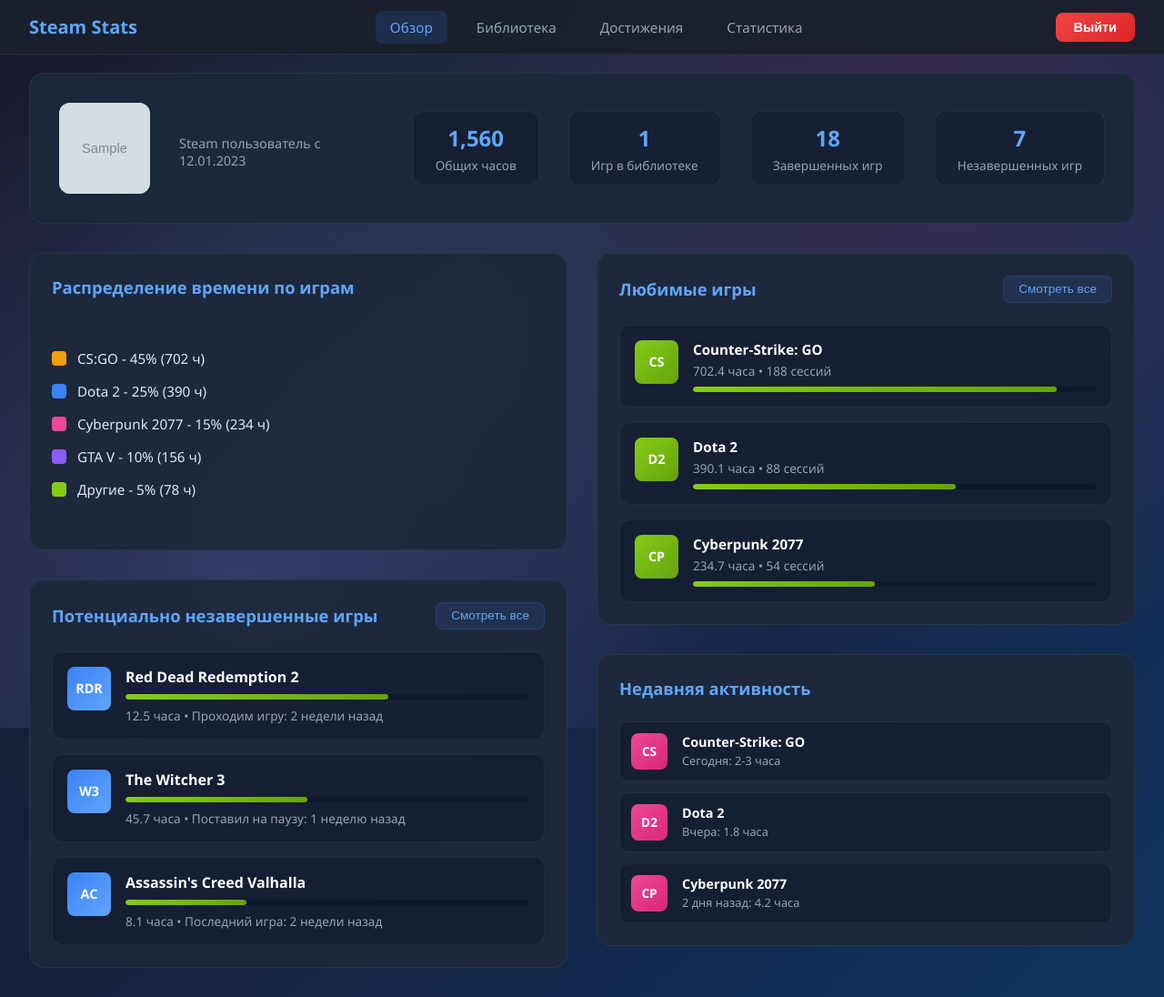
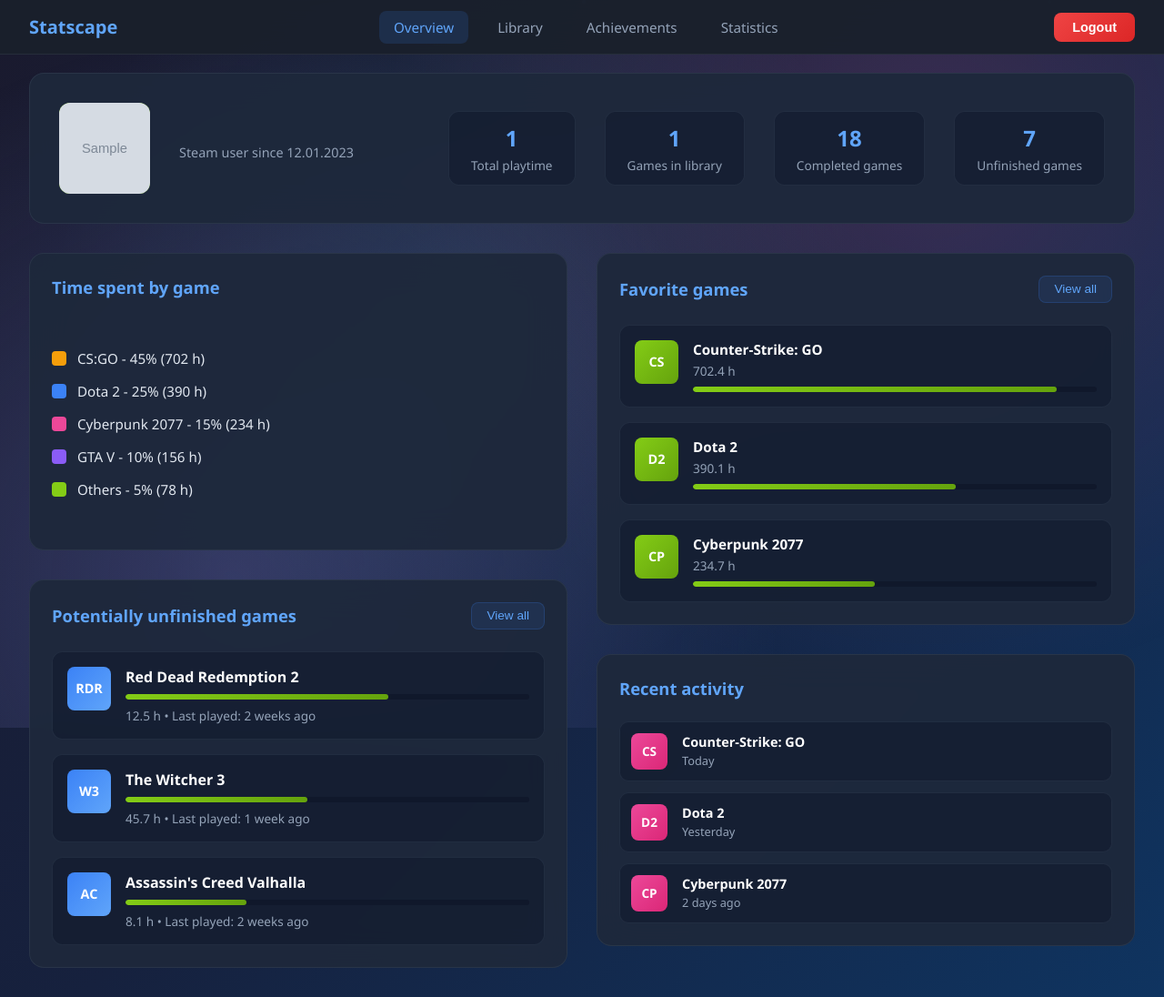
Before and after one commit to danielmakhmudov/statscape, a Django app: template core/templates/core/dashboard.html in a window 1280 px wide. Shown: the whole page at 91% size. Run offline with Django 5.2, Linux system fonts and the light colour scheme; a user stored in the database is signed in; tables that the repository leaves empty hold one stand-in row (values such as "Sample post"); the template is opened without the code that fills it: values that come from a table or form of the project are taken from there, most other values are stand-ins (such as "Sample title", 1, 10 or a date in 2020); grey boxes marked "Sample" are stand-in pictures.

Commit message:
chore(templates): translate dashboard to English

```diff
--- a/core/templates/core/dashboard.html
+++ b/core/templates/core/dashboard.html
@@ -11,24 +11,24 @@
         <div class="profile-info">
             <h2 class="profile-name">{{user_profile.nickname}}</h2>
             <p class="profile-realname">{{user_profile.realname}}</p>
-            <p class="profile-since">Steam пользователь с 12.01.2023</p>
+            <p class="profile-since">Steam user since 12.01.2023</p>
         </div>
         <div class="profile-stats">
             <div class="stat-item">
-                <div class="stat-value">1,560</div>
-                <div class="stat-label">Общих часов</div>
+                <div class="stat-value">{{total_hours}}</div>
+                <div class="stat-label">Total playtime</div>
             </div>
             <div class="stat-item">
                 <div class="stat-value">{{games_count}}</div>
-                <div class="stat-label">Игр в библиотеке</div>
+                <div class="stat-label">Games in library</div>
             </div>
             <div class="stat-item">
                 <div class="stat-value">18</div>
-                <div class="stat-label">Завершенных игр</div>
+                <div class="stat-label">Completed games</div>
             </div>
             <div class="stat-item">
                 <div class="stat-value">7</div>
-                <div class="stat-label">Незавершенных игр</div>
+                <div class="stat-label">Unfinished games</div>
             </div>
         </div>
     </div>
@@ -39,28 +39,28 @@
         <div class="dashboard-left">
             <!-- Playtime Distribution -->
             <div class="card">
-                <h3 class="card-title">Распределение времени по играм</h3>
+                <h3 class="card-title">Time spent by game</h3>
                 <div class="chart-placeholder">
                     <div class="chart-legend">
                         <div class="legend-item">
                             <span class="legend-color" style="background: #f59e0b;"></span>
-                            <span class="legend-text">CS:GO - 45% (702 ч)</span>
+                            <span class="legend-text">CS:GO - 45% (702 h)</span>
                         </div>
                         <div class="legend-item">
                             <span class="legend-color" style="background: #3b82f6;"></span>
-                            <span class="legend-text">Dota 2 - 25% (390 ч)</span>
+                            <span class="legend-text">Dota 2 - 25% (390 h)</span>
                         </div>
                         <div class="legend-item">
                             <span class="legend-color" style="background: #ec4899;"></span>
-                            <span class="legend-text">Cyberpunk 2077 - 15% (234 ч)</span>
+                            <span class="legend-text">Cyberpunk 2077 - 15% (234 h)</span>
                         </div>
                         <div class="legend-item">
                             <span class="legend-color" style="background: #8b5cf6;"></span>
-                            <span class="legend-text">GTA V - 10% (156 ч)</span>
+                            <span class="legend-text">GTA V - 10% (156 h)</span>
                         </div>
                         <div class="legend-item">
                             <span class="legend-color" style="background: #84cc16;"></span>
-                            <span class="legend-text">Другие - 5% (78 ч)</span>
+                            <span class="legend-text">Others - 5% (78 h)</span>
                         </div>
                     </div>
                 </div>
@@ -69,8 +69,8 @@
             <!-- Unfinished Games -->
             <div class="card">
                 <div class="card-header">
-                    <h3 class="card-title">Потенциально незавершенные игры</h3>
-                    <button class="btn-view-all">Смотреть все</button>
+                    <h3 class="card-title">Potentially unfinished games</h3>
+                    <button class="btn-view-all">View all</button>
                 </div>
                 <div class="game-list">
                     <div class="game-item">
@@ -81,7 +81,7 @@
                                 <div class="progress-bar">
                                     <div class="progress-fill" style="width: 65%;"></div>
                                 </div>
-                                <span class="progress-text">12.5 часа • Проходим игру: 2 недели назад</span>
+                                <span class="progress-text">12.5 h • Last played: 2 weeks ago</span>
                             </div>
                         </div>
                     </div>
@@ -93,7 +93,7 @@
                                 <div class="progress-bar">
                                     <div class="progress-fill" style="width: 45%;"></div>
                                 </div>
-                                <span class="progress-text">45.7 часа • Поставил на паузу: 1 неделю назад</span>
+                                <span class="progress-text">45.7 h • Last played: 1 week ago</span>
                             </div>
                         </div>
                     </div>
@@ -105,7 +105,7 @@
                                 <div class="progress-bar">
                                     <div class="progress-fill" style="width: 30%;"></div>
                                 </div>
-                                <span class="progress-text">8.1 часа • Последний игра: 2 недели назад</span>
+                                <span class="progress-text">8.1 h • Last played: 2 weeks ago</span>
                             </div>
                         </div>
                     </div>
@@ -118,15 +118,15 @@
             <!-- Favorite Games -->
             <div class="card">
                 <div class="card-header">
-                    <h3 class="card-title">Любимые игры</h3>
-                    <button class="btn-view-all">Смотреть все</button>
+                    <h3 class="card-title">Favorite games</h3>
+                    <button class="btn-view-all">View all</button>
                 </div>
                 <div class="favorite-list">
                     <div class="favorite-item">
                         <div class="favorite-icon">CS</div>
                         <div class="favorite-info">
                             <div class="favorite-name">Counter-Strike: GO</div>
-                            <div class="favorite-time">702.4 часа • 188 сессий</div>
+                            <div class="favorite-time">702.4 h</div>
                             <div class="progress-bar">
                                 <div class="progress-fill" style="width: 90%;"></div>
                             </div>
@@ -136,7 +136,7 @@
                         <div class="favorite-icon">D2</div>
                         <div class="favorite-info">
                             <div class="favorite-name">Dota 2</div>
-                            <div class="favorite-time">390.1 часа • 88 сессий</div>
+                            <div class="favorite-time">390.1 h</div>
                             <div class="progress-bar">
                                 <div class="progress-fill" style="width: 65%;"></div>
                             </div>
@@ -146,7 +146,7 @@
                         <div class="favorite-icon">CP</div>
                         <div class="favorite-info">
                             <div class="favorite-name">Cyberpunk 2077</div>
-                            <div class="favorite-time">234.7 часа • 54 сессий</div>
+                            <div class="favorite-time">234.7 h</div>
                             <div class="progress-bar">
                                 <div class="progress-fill" style="width: 45%;"></div>
                             </div>
@@ -157,27 +157,27 @@
 
             <!-- Recent Activity -->
             <div class="card">
-                <h3 class="card-title">Недавняя активность</h3>
+                <h3 class="card-title">Recent activity</h3>
                 <div class="activity-list">
                     <div class="activity-item">
                         <div class="activity-icon">CS</div>
                         <div class="activity-info">
                             <div class="activity-name">Counter-Strike: GO</div>
-                            <div class="activity-time">Сегодня: 2-3 часа</div>
+                            <div class="activity-time">Today</div>
                         </div>
                     </div>
                     <div class="activity-item">
                         <div class="activity-icon">D2</div>
                         <div class="activity-info">
                             <div class="activity-name">Dota 2</div>
-                            <div class="activity-time">Вчера: 1.8 часа</div>
+                            <div class="activity-time">Yesterday</div>
                         </div>
                     </div>
                     <div class="activity-item">
                         <div class="activity-icon">CP</div>
                         <div class="activity-info">
                             <div class="activity-name">Cyberpunk 2077</div>
-                            <div class="activity-time">2 дня назад: 4.2 часа</div>
+                            <div class="activity-time">2 days ago</div>
                         </div>
                     </div>
                 </div>
--- a/templates/base.html
+++ b/templates/base.html
@@ -1,5 +1,5 @@
 <!DOCTYPE html>
-<html lang="ru">
+<html lang="en">
 <head>
     <meta charset="UTF-8">
     <meta name="viewport" content="width=device-width, initial-scale=1.0">
@@ -12,14 +12,14 @@
     <!-- Topbar -->
     <nav class="topbar">
         <div class="topbar-content">
-            <div class="topbar-logo">Steam Stats</div>
+            <div class="topbar-logo">Statscape</div>
             <div class="topbar-nav">
-                <a href="#" class="nav-link active">Обзор</a>
-                <a href="#" class="nav-link">Библиотека</a>
-                <a href="#" class="nav-link">Достижения</a>
-                <a href="#" class="nav-link">Статистика</a>
+                <a href="#" class="nav-link active">Overview</a>
+                <a href="#" class="nav-link">Library</a>
+                <a href="#" class="nav-link">Achievements</a>
+                <a href="#" class="nav-link">Statistics</a>
             </div>
-            <button class="topbar-logout">Выйти</button>
+            <button class="topbar-logout">Logout</button>
         </div>
     </nav>
 
```
